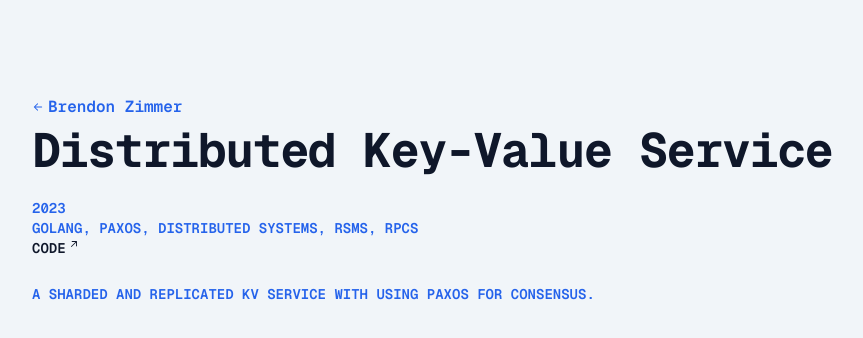
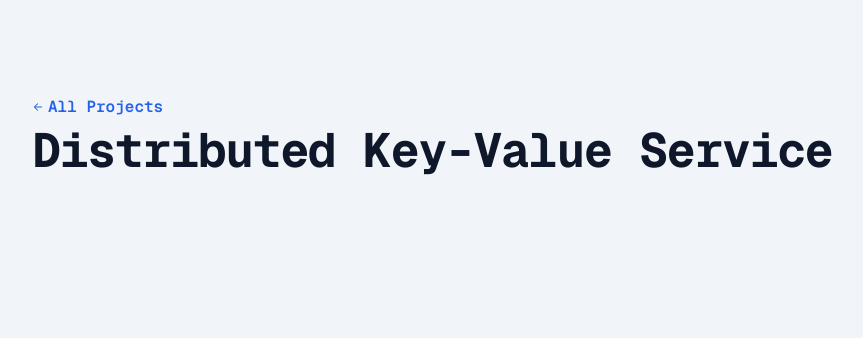
Before and after one commit to brendonzimmer/site, a Next.js app: page /projects/distributed-kv in a window 1280 px wide. Shown: the top 338 px of the page, without its empty margins (64-927 px from the left). Built offline with nearby package versions, Linux system fonts and the light colour scheme.

Commit message:
refactor

```diff
--- a/src/app/page.tsx
+++ b/src/app/page.tsx
@@ -3,8 +3,8 @@ import { Experience } from "@/components/experience";
 import { Separator } from "@/components/separator";
 import { SocialList } from "@/components/socials";
 import { experiences, projects } from "@/data";
-import { Divider } from "@/components/divider";
 import { Project } from "@/components/project";
+import { Section } from "@/components/section";
 
 export default function Home() {
   return (
@@ -18,10 +18,10 @@ export default function Home() {
         <About />
         <Experiences />
         <Projects />
+      </main>
 
-        <Separator className="my-4" />
-        <Footer />
-      </main>
+      <Separator className="my-8" />
+      <Footer />
     </div>
   );
 }
@@ -41,21 +41,18 @@ const Me = () => (
 );
 
 const About = () => (
-  <section>
-    <Divider as="h2" text="About" className="py-4" sticky />
-    <div className="flex flex-col gap-4 pt-4">
-      <p>
-        I&apos;m a software engineer in Los Angeles. I&apos;m currently working
-        on <InlineLink href="https://ofcourse.fyi">ofc.fyi</InlineLink>.
-        I&apos;m interested in distributed systems, programming languages, and
-        developer tools.
-      </p>
-    </div>
-  </section>
+  <Section.Simple name="About">
+    <p>
+      I&apos;m a software engineer in Los Angeles. I&apos;m currently working on{" "}
+      <InlineLink href="https://ofcourse.fyi">ofc.fyi</InlineLink>. I&apos;m
+      interested in distributed systems, programming languages, and developer
+      tools.
+    </p>
+  </Section.Simple>
 );
 
 const Experiences = () => (
-  <Section
+  <Section.Items
     name="Experiences"
     items={experiences.map((experience) => (
       <li key={`${experience.company.name}_${experience.date}`}>
@@ -74,7 +71,7 @@ const Experiences = () => (
 );
 
 const Projects = () => (
-  <Section
+  <Section.Items
     name="Projects"
     items={projects
       .filter((p) => p.feature)
@@ -106,27 +103,3 @@ const Footer = () => (
     </h3>
   </footer>
 );
-
-function Section({
-  name,
-  items,
-  link,
-}: {
-  name: string;
-  items: React.ReactNode[];
-  link?: React.ReactNode;
-}) {
-  return (
-    <section>
-      <Divider as="h2" text={name} className="py-4" sticky />
-      {link && (
-        <div className="flex flex-col gap-8 pt-4 lg:gap-12">
-          <ol className="flex flex-col gap-8 lg:gap-12">{items}</ol>
-          {link}
-        </div>
-      )}
-
-      {!link && <ol className="flex flex-col gap-8 lg:gap-12">{items}</ol>}
-    </section>
-  );
-}
--- a/src/app/projects/[id]/page.tsx
+++ b/src/app/projects/[id]/page.tsx
@@ -1,6 +1,6 @@
+import { BlockLink } from "@/components/link";
 import { notFound } from "next/navigation";
 import { projects } from "@/data";
-import { BlockLink, InlineLink } from "@/components/link";
 
 export default function Project({ params }: { params: { id: string } }) {
   const p = projects.find((p) => p.blogID === params.id);
@@ -9,44 +9,16 @@ export default function Project({ params }: { params: { id: string } }) {
   return (
     <main className="mx-auto flex max-w-screen-xl flex-col gap-2 p-6 lg:px-24 lg:pb-12 lg:pt-24">
       <BlockLink
-        text="Brendon Zimmer"
-        href="/"
+        text="All Projects"
+        href="/projects"
         icon="left"
         className="text-clr"
         underline={false}
-        ariaLabel="Homepage"
       />
 
-      <h1 className="text-5xl font-bold tracking-tight text-auto+">
+      <h1 className="text-4xl font-bold tracking-tight text-auto+ sm:text-5xl">
         {p.title}
       </h1>
-
-      <div className="mt-4 text-left">
-        <p className="text-sm font-semibold uppercase text-clr *:py-4">
-          {p.year}
-        </p>
-        <p className="text-sm font-semibold uppercase text-clr *:py-4">
-          {p.skills?.join(", ")}
-        </p>
-        <p className="text-sm font-semibold uppercase text-clr *:py-4">
-          {p.links?.map(({ name, url }) => (
-            <BlockLink
-              key={name}
-              href={url}
-              text={name}
-              icon="out"
-              underline={false}
-              className="text-left"
-            />
-          ))}
-        </p>
-      </div>
-
-      <div className="mt-4 text-left">
-        <p className="text-sm font-semibold uppercase text-clr *:py-4">
-          {p.description}
-        </p>
-      </div>
     </main>
   );
 }
--- a/src/app/projects/page.tsx
+++ b/src/app/projects/page.tsx
@@ -15,7 +15,7 @@ export default function Projects() {
         ariaLabel="Homepage"
       />
 
-      <h1 className="text-5xl font-bold tracking-tight text-auto+">
+      <h1 className="text-4xl font-bold tracking-tight text-auto+ sm:text-5xl">
         Project Archive
       </h1>
 
--- /dev/null
+++ b/src/components/section.tsx
@@ -0,0 +1,41 @@
+import { Divider } from "./divider";
+
+export const Section = {
+  Simple,
+  Items,
+};
+
+function Simple({
+  name,
+  children,
+}: {
+  name: string;
+  children: React.ReactNode;
+}) {
+  return (
+    <section>
+      <Divider as="h2" text={name} className="py-4" sticky />
+      <div className="flex flex-col gap-4 pt-4">{children}</div>
+    </section>
+  );
+}
+
+function Items({
+  name,
+  items,
+  link,
+}: {
+  name: string;
+  items: React.ReactNode[];
+  link: React.ReactNode;
+}) {
+  return (
+    <section>
+      <Divider as="h2" text={name} className="py-4" sticky />
+      <div className="flex flex-col gap-8 pt-4 lg:gap-12">
+        <ol className="flex flex-col gap-8 lg:gap-12">{items}</ol>
+        {link}
+      </div>
+    </section>
+  );
+}
```
